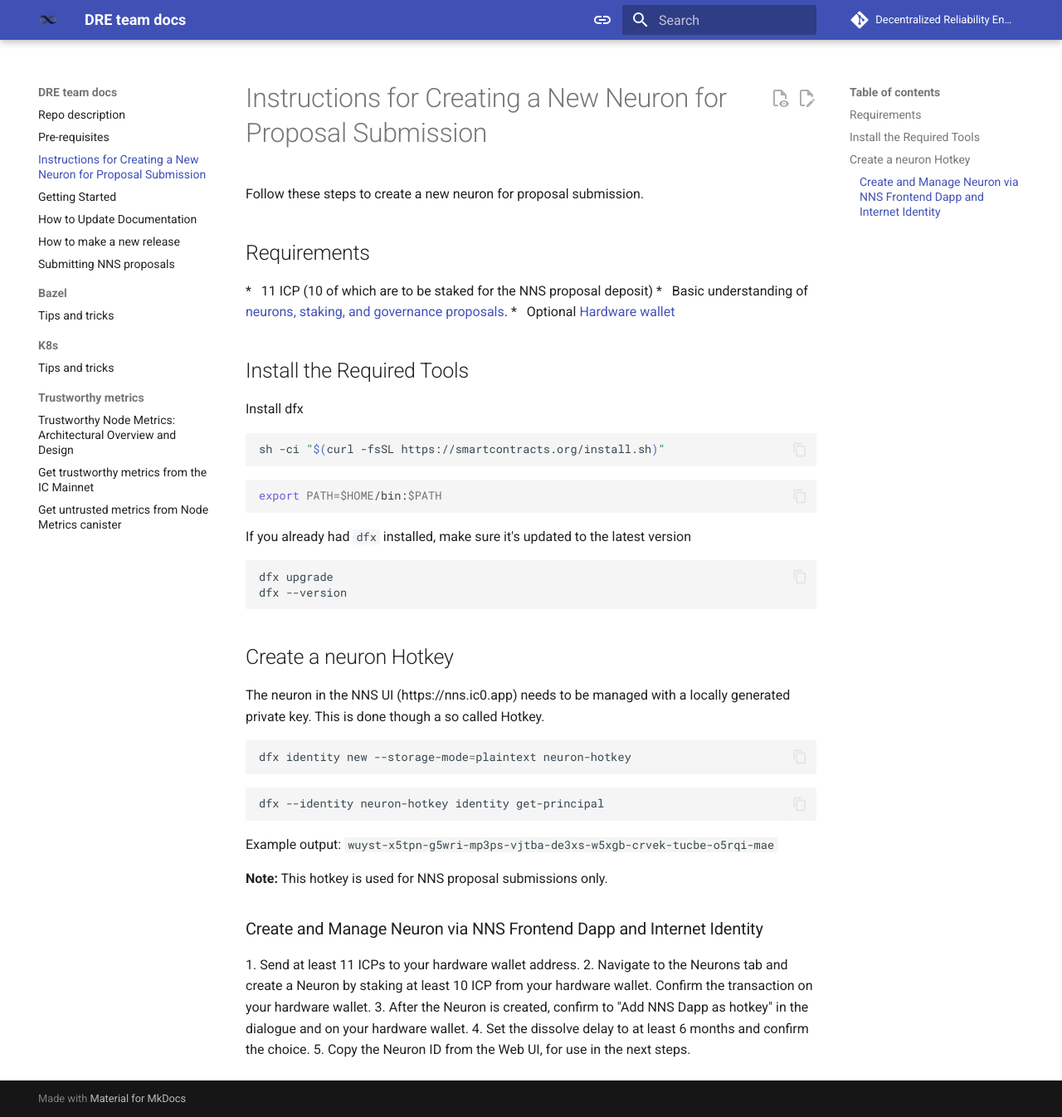
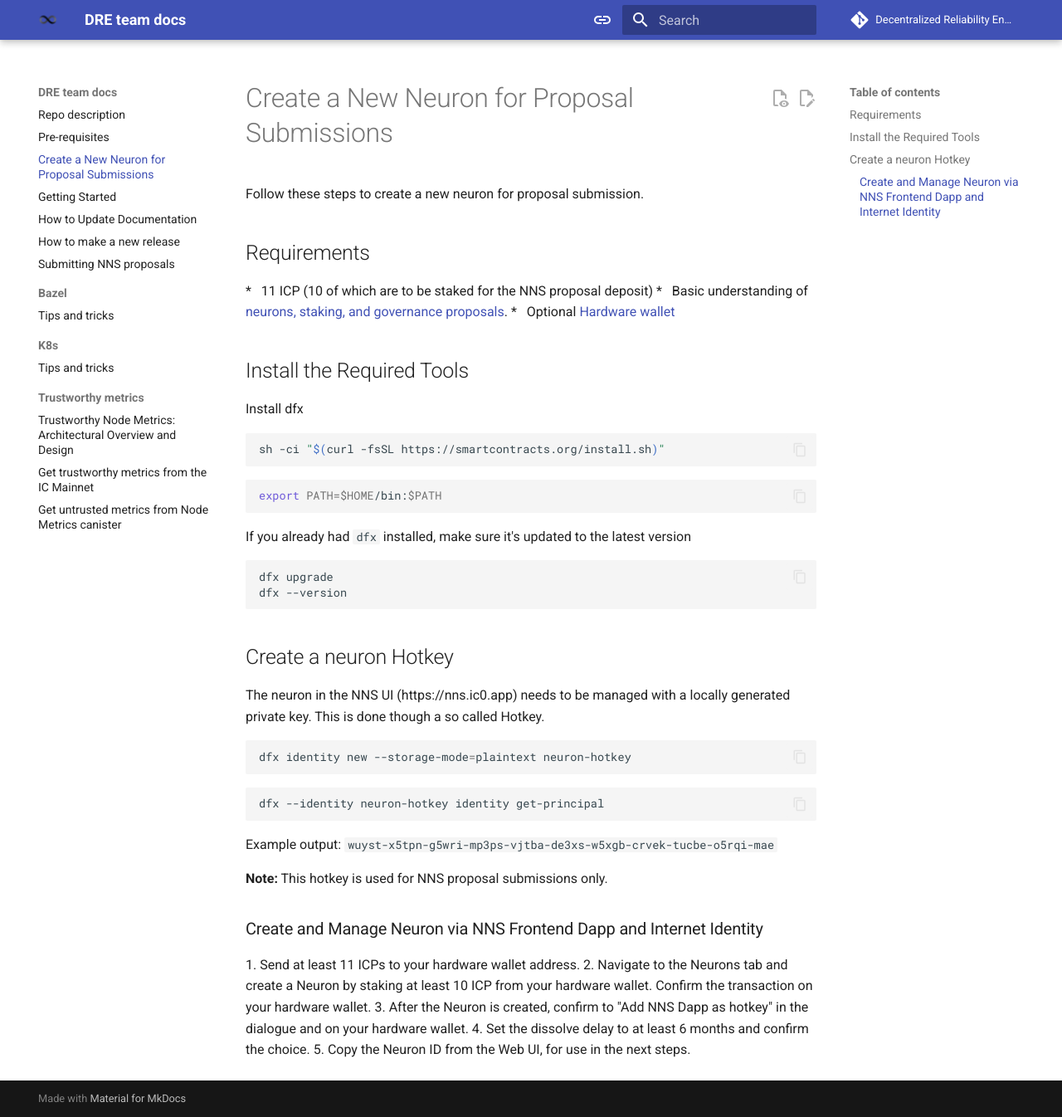
Before and after one commit to dfinity/dre, an MkDocs documentation site: the page built from docs/create-a-neuron.md, in a window 1280 px wide and 1346 px high. Shown: the whole window at 83% size. Built offline with MkDocs 1.6.1 and Material for MkDocs 9.7.7, drawn with Linux system fonts in a browser that asks for light colours; comment, search, counter and statistics services are not loaded.

Commit message:
docs: Update docs for the new neuron creation

```diff
--- a/docs/create-a-neuron.md
+++ b/docs/create-a-neuron.md
@@ -1,4 +1,4 @@
-# Instructions for Creating a New Neuron for Proposal Submission
+# Create a New Neuron for Proposal Submissions
 
 Follow these steps to create a new neuron for proposal submission.
 
```
